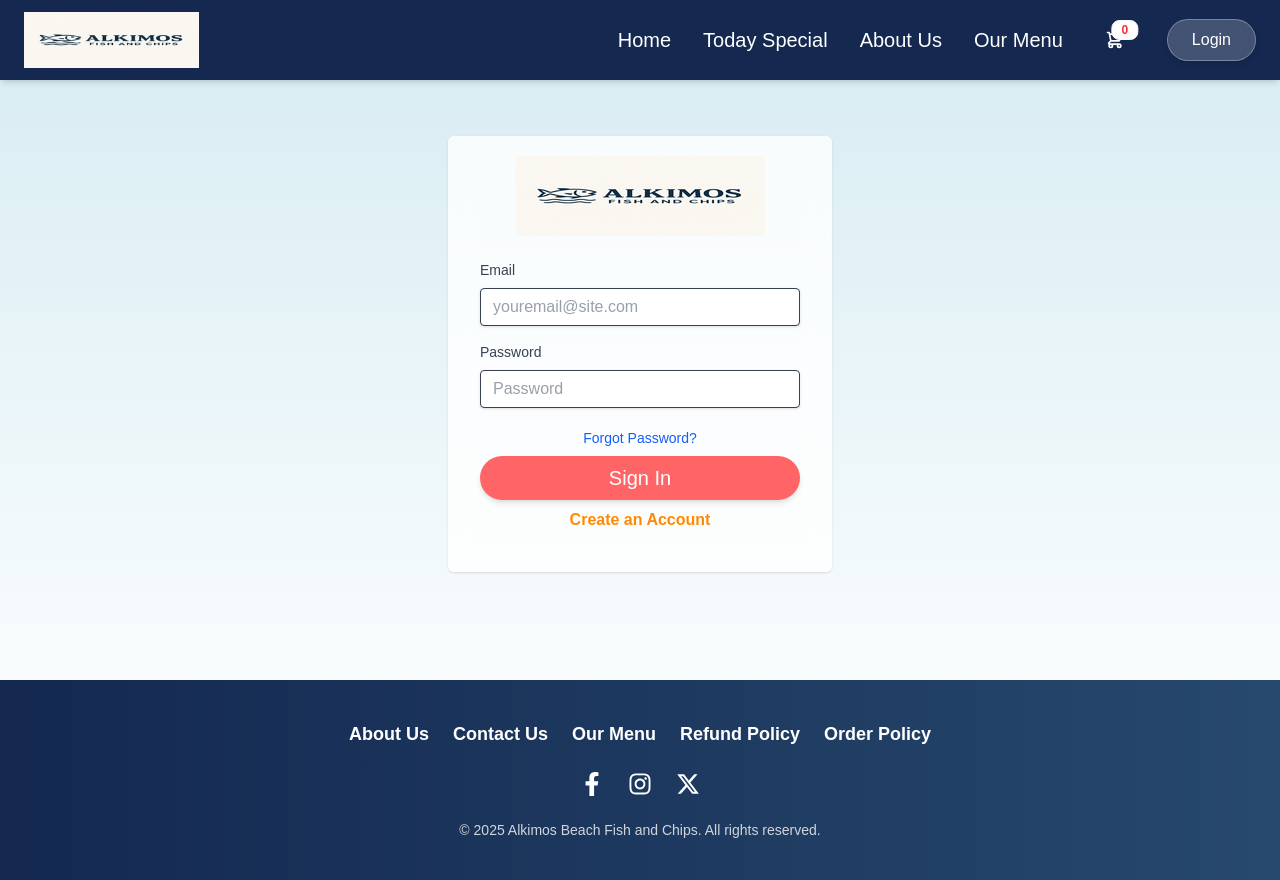
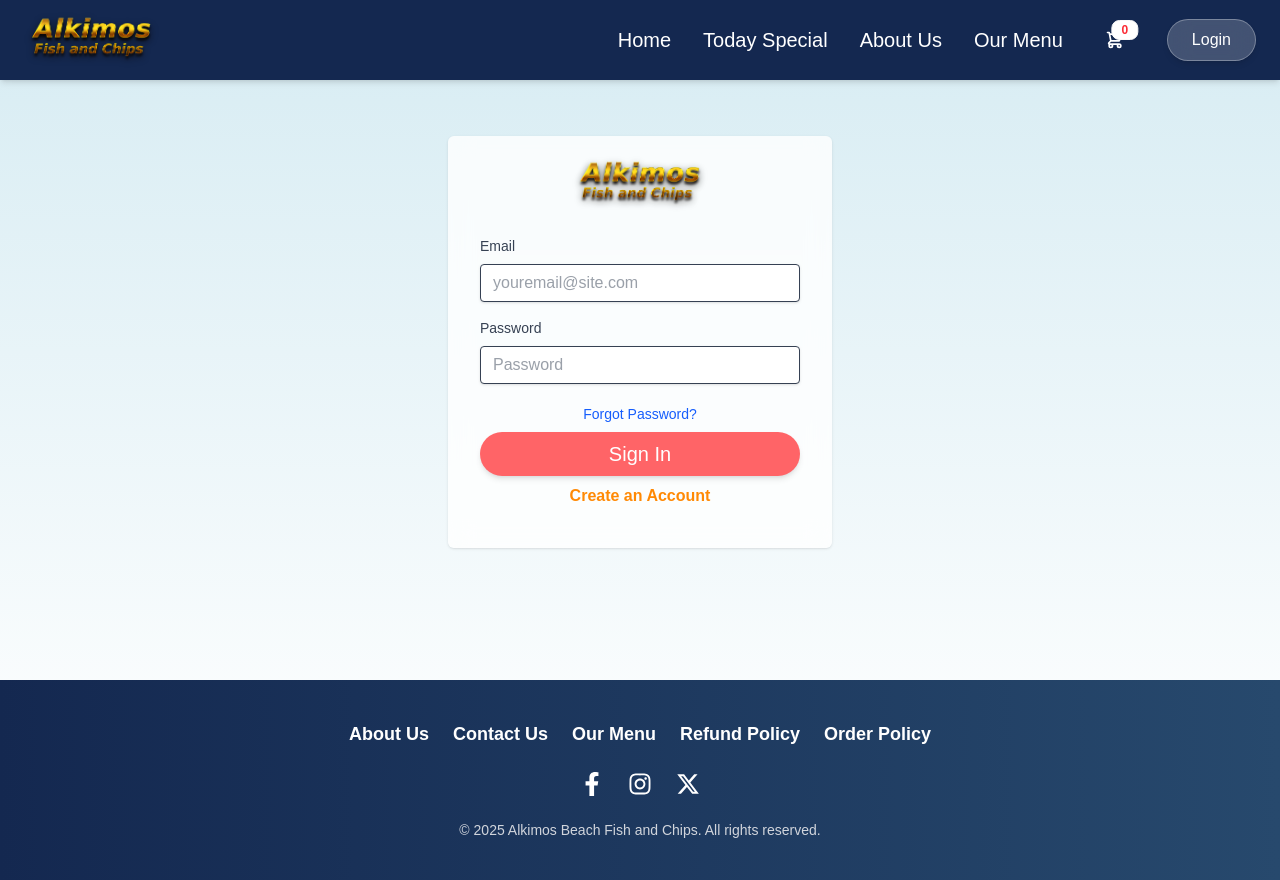
Before and after one commit to budhathokidinesh/Ishikiya-front, a React (Vite) app: page /login in a window 1280 px wide. Built offline with nearby package versions, Linux system fonts and the light colour scheme; no server answers; what @react-pdf/renderer would draw is missing.

Commit message:
Logo is fixed

```diff
--- a/src/pages/LoginPage.jsx
+++ b/src/pages/LoginPage.jsx
@@ -73,8 +73,8 @@
           <NavLink to="/">
             <img
               src="./logo.png"
-              alt=""
-              className="logo mb-6 cursor-pointer text-center"
+              alt="Logo"
+              className="h-14 w-auto mb-6 cursor-pointer"
             />
           </NavLink>
           {/* Email  */}
```
Also changed, not shown: public/logo.png.
